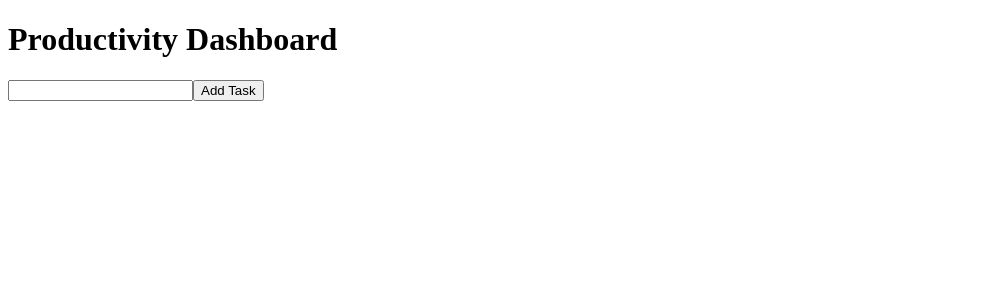
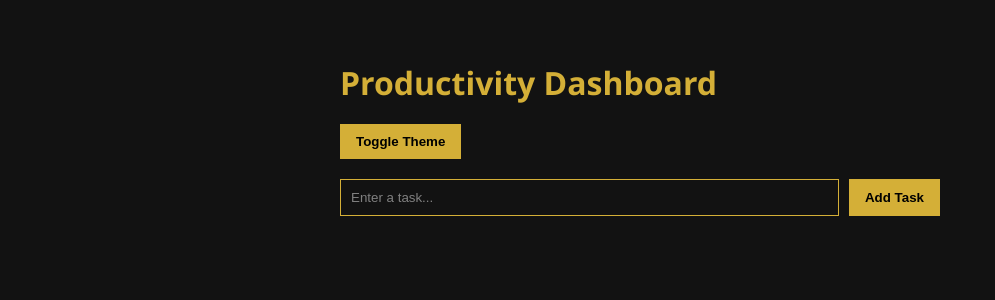
Before and after one commit to AshmithaB/react-productivity-dashboard, a React (Vite) app: page / in a window 1280 px wide. Shown: the top 300 px of the page, without its empty margins (0-995 px from the left). Built offline with nearby package versions, Linux system fonts and the light colour scheme.

Commit message:
style: apply gold themed dashboard layout and taskcard

```diff
--- a/src/components/TaskCard.jsx
+++ b/src/components/TaskCard.jsx
@@ -1,3 +1,3 @@
 export default function TaskCard({ task }) {
-  return <div>{task}</div>;
+  return <div className="task-card">{task}</div>;
 }
--- a/src/pages/Dashboard.jsx
+++ b/src/pages/Dashboard.jsx
@@ -11,15 +11,31 @@
     setTask("");
   }
 
-  return (
-    <>
-      <h1>Productivity Dashboard</h1>
-      <input value={task} onChange={(e) => setTask(e.target.value)} />
+ return (
+  <div className="dashboard">
+    <h1 className="title">Productivity Dashboard</h1>
+    <button
+  onClick={() => dispatch({ type: "TOGGLE_THEME" })}
+  style={{ marginBottom: "20px" }}
+>
+  Toggle Theme
+</button>
+
+    <div className="task-input">
+      <input
+        value={task}
+        onChange={(e) => setTask(e.target.value)}
+        placeholder="Enter a task..."
+      />
       <button onClick={addTask}>Add Task</button>
+    </div>
 
+    <div className="task-list">
       {state.tasks.map((t, i) => (
         <TaskCard key={i} task={t} />
       ))}
-    </>
-  );
+    </div>
+  </div>
+);
+
 }
--- a/src/styles/theme.css
+++ b/src/styles/theme.css
@@ -0,0 +1,87 @@
+:root {
+  --gold: #d4af37;
+  --silver: #c0c0c0;
+  --black: #0b0b0b;
+  --dark-bg: #121212;
+}
+
+/* Base */
+body {
+  margin: 0;
+  font-family: "Segoe UI", sans-serif;
+}
+
+/* Light Mode: Gold + Black */
+.light {
+  background-color: var(--black);
+  color: var(--gold);
+  min-height: 100vh;
+}
+
+/* Dark Mode: Gold + Silver */
+.dark {
+  background-color: var(--dark-bg);
+  color: var(--silver);
+  min-height: 100vh;
+}
+
+/* Dashboard */
+.dashboard {
+  max-width: 600px;
+  margin: auto;
+  padding: 40px 20px;
+}
+
+/* Title */
+.title {
+  color: var(--gold);
+  margin-bottom: 20px;
+  font-size: 32px;
+}
+
+/* Input Section */
+.task-input {
+  display: flex;
+  gap: 10px;
+  margin-bottom: 20px;
+}
+
+.task-input input {
+  flex: 1;
+  padding: 10px;
+  border: 1px solid var(--gold);
+  background: transparent;
+  color: inherit;
+}
+
+.task-input input::placeholder {
+  color: gray;
+}
+
+/* Button */
+button {
+  background-color: var(--gold);
+  color: black;
+  border: none;
+  padding: 10px 16px;
+  cursor: pointer;
+  font-weight: bold;
+}
+
+button:hover {
+  opacity: 0.9;
+}
+
+/* Task List */
+.task-list {
+  display: flex;
+  flex-direction: column;
+  gap: 10px;
+}
+
+.task-card {
+  padding: 12px;
+  border: 1px solid var(--gold);
+  border-radius: 4px;
+  background: rgba(212, 175, 55, 0.05);
+}
```
